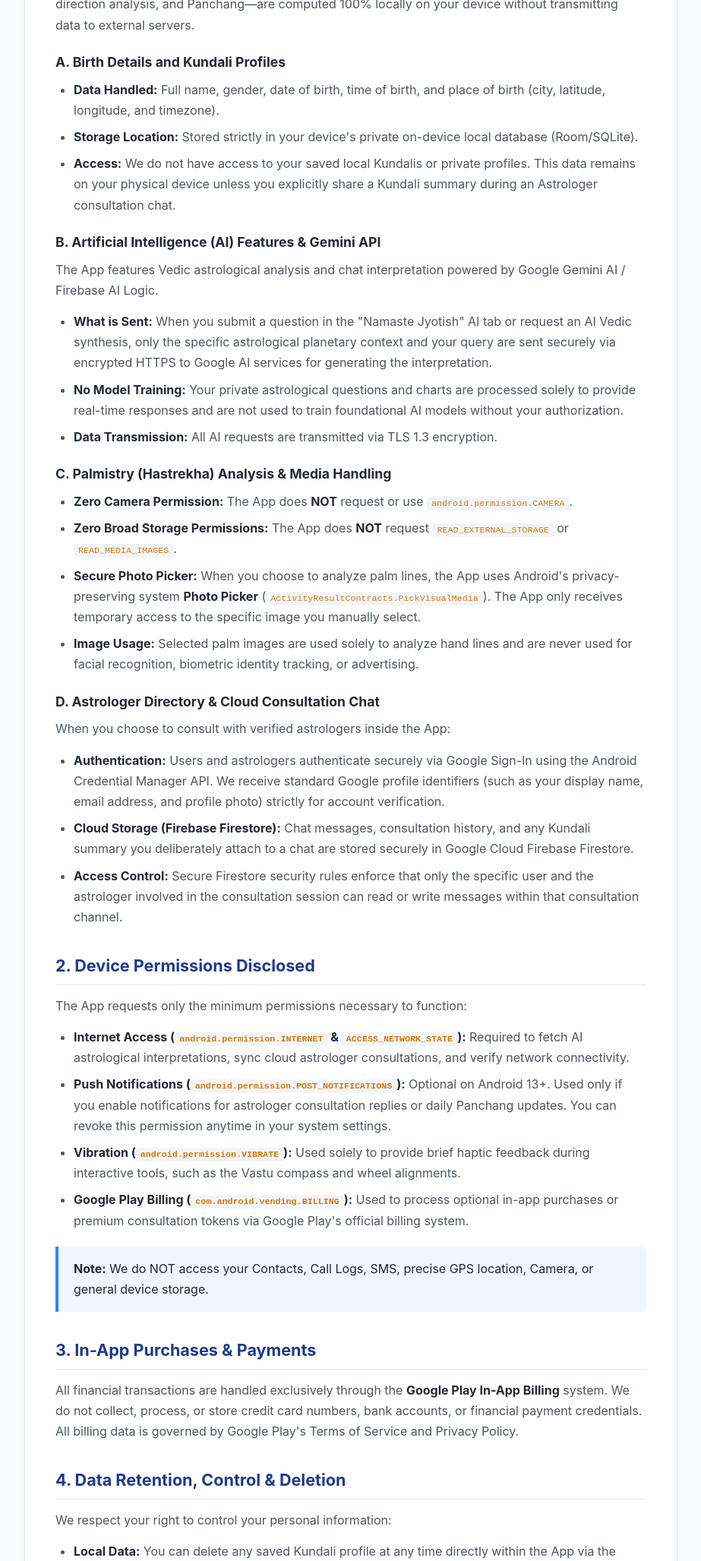
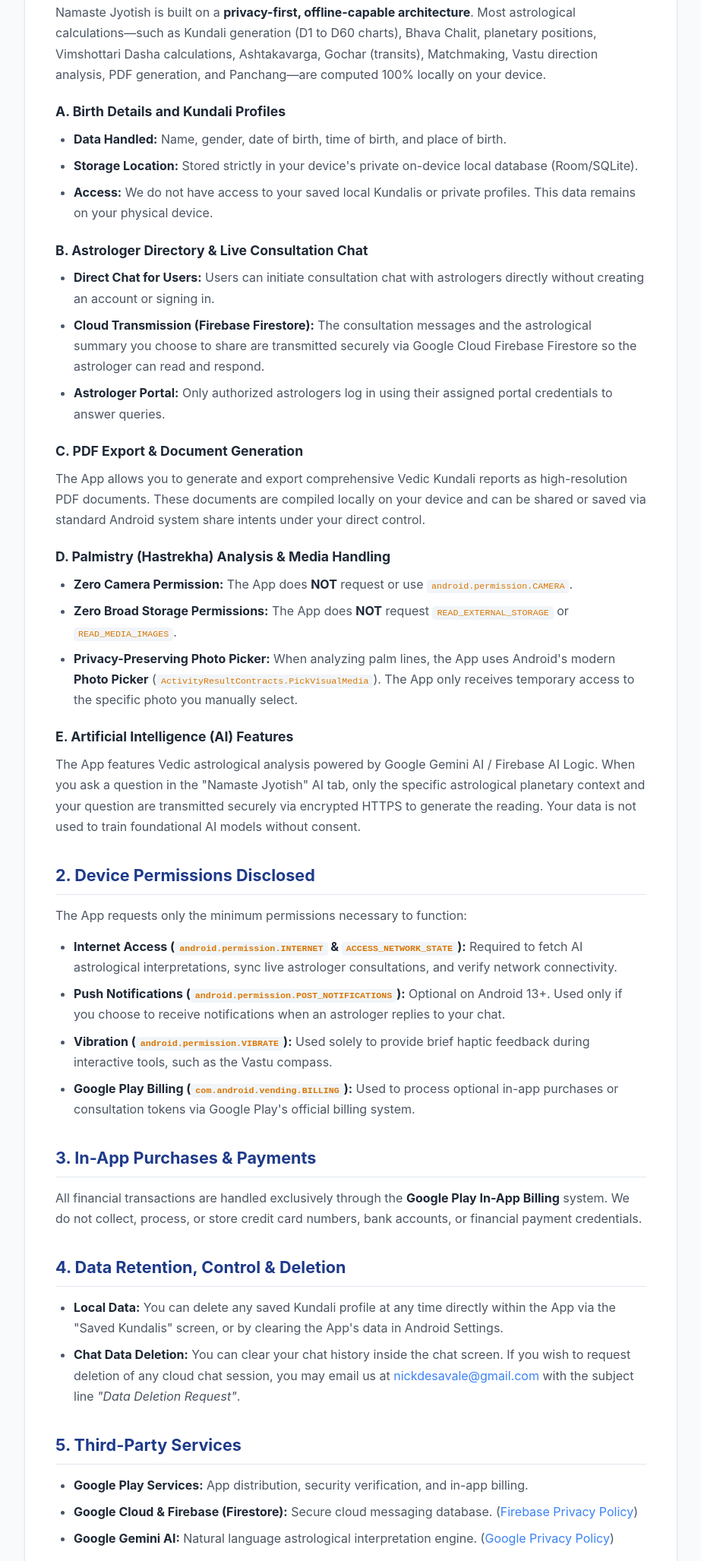
Before and after one commit to NIHALDESAVALE/Namaste-Jyotish-privacy-policy, a plain HTML site: page index.html in a window 1280 px wide. Shown: the part 670-2725 px from the top of the page at 76% size, without its empty margins (178-1101 px from the left). Drawn offline with Linux system fonts and the light colour scheme.

Commit message:
Refactor CSS styles and update privacy policy text

```diff
--- a/index.html
+++ b/index.html
@@ -15,11 +15,7 @@
             --border-color: #e2e8f0;
             --highlight-bg: #eff6ff;
         }
-        * {
-            box-sizing: border-box;
-            margin: 0;
-            padding: 0;
-        }
+        * { box-sizing: border-box; margin: 0; padding: 0; }
         body {
             font-family: -apple-system, BlinkMacSystemFont, "Segoe UI", Roboto, Helvetica, Arial, sans-serif;
             line-height: 1.7;
@@ -33,7 +29,7 @@
             background-color: var(--bg-card);
             padding: 40px;
             border-radius: 12px;
-            box-shadow: 0 4px 6px -1px rgba(0, 0, 0, 0.05), 0 2px 4px -2px rgba(0, 0, 0, 0.05);
+            box-shadow: 0 4px 6px -1px rgba(0, 0, 0, 0.05);
             border: 1px solid var(--border-color);
         }
         header {
@@ -75,21 +71,10 @@
             margin-top: 20px;
             margin-bottom: 8px;
         }
-        p {
-            margin-bottom: 14px;
-            color: var(--text-muted);
-        }
-        ul {
-            margin-bottom: 16px;
-            padding-left: 24px;
-            color: var(--text-muted);
-        }
-        li {
-            margin-bottom: 8px;
-        }
-        strong {
-            color: var(--text-main);
-        }
+        p { margin-bottom: 14px; color: var(--text-muted); }
+        ul { margin-bottom: 16px; padding-left: 24px; color: var(--text-muted); }
+        li { margin-bottom: 8px; }
+        strong { color: var(--text-main); }
         code {
             background-color: #f1f5f9;
             padding: 2px 6px;
@@ -105,10 +90,7 @@
             border-radius: 0 8px 8px 0;
             margin: 20px 0;
         }
-        .highlight-box p {
-            margin-bottom: 0;
-            color: var(--text-main);
-        }
+        .highlight-box p { margin-bottom: 0; color: var(--text-main); }
         .contact-card {
             background-color: #f8fafc;
             border: 1px solid var(--border-color);
@@ -116,23 +98,12 @@
             padding: 20px;
             margin-top: 24px;
         }
-        .contact-card p {
-            margin-bottom: 6px;
-        }
-        a {
-            color: var(--primary-accent);
-            text-decoration: none;
-        }
-        a:hover {
-            text-decoration: underline;
-        }
+        .contact-card p { margin-bottom: 6px; }
+        a { color: var(--primary-accent); text-decoration: none; }
+        a:hover { text-decoration: underline; }
         @media (max-width: 640px) {
-            .container {
-                padding: 24px 18px;
-            }
-            h1 {
-                font-size: 1.6rem;
-            }
+            .container { padding: 24px 18px; }
+            h1 { font-size: 1.6rem; }
         }
     </style>
 </head>
@@ -146,83 +117,71 @@
             <p class="effective-date"><strong>Application Package:</strong> <code>com.aistudio.jyotishai.qzkajh</code></p>
         </header>
 
-        <p><strong>NIHAL VIJAYKUMAR DESAVALE</strong> ("we", "our", or "us") operates the <strong>Namaste Jyotish</strong> mobile application (the "App"). We respect your privacy and are committed to protecting any personal data you enter while using our App.</p>
+        <p><strong>NIHAL VIJAYKUMAR DESAVALE</strong> ("we", "our", or "us") operates the <strong>Namaste Jyotish</strong> mobile application (the "App"). We respect your privacy and are committed to protecting any information processed while using our App.</p>
 
-        <p>This Privacy Policy explains what information we process, how it is stored and protected, how our AI and cloud consultation features operate, and your data protection rights.</p>
+        <div class="highlight-box">
+            <p><strong>No User Sign-In or Account Required:</strong> General users are NOT required to create an account, register, or provide an email, phone number, or login credentials to use Namaste Jyotish. All core features (Kundali generation, Dasha calculations, PDF export, and Astrologer chat) are fully accessible without user registration.</p>
+        </div>
 
-        <h2>1. Information Processing & Core Architecture</h2>
-        <p>Namaste Jyotish is designed with a <strong>privacy-first, offline-capable architecture</strong>. Most astrological calculations—such as Kundali generation (D1 to D60 charts), Bhava Chalit, planetary positions, Vimshottari Dasha calculations, Ashtakavarga, Gochar (transits), Matchmaking (Guna Milan), Vastu direction analysis, and Panchang—are computed 100% locally on your device without transmitting data to external servers.</p>
+        <h2>1. Information Processing & Architecture</h2>
+        <p>Namaste Jyotish is built on a <strong>privacy-first, offline-capable architecture</strong>. Most astrological calculations—such as Kundali generation (D1 to D60 charts), Bhava Chalit, planetary positions, Vimshottari Dasha calculations, Ashtakavarga, Gochar (transits), Matchmaking, Vastu direction analysis, PDF generation, and Panchang—are computed 100% locally on your device.</p>
 
         <h3>A. Birth Details and Kundali Profiles</h3>
         <ul>
-            <li><strong>Data Handled:</strong> Full name, gender, date of birth, time of birth, and place of birth (city, latitude, longitude, and timezone).</li>
+            <li><strong>Data Handled:</strong> Name, gender, date of birth, time of birth, and place of birth.</li>
             <li><strong>Storage Location:</strong> Stored strictly in your device's private on-device local database (Room/SQLite).</li>
-            <li><strong>Access:</strong> We do not have access to your saved local Kundalis or private profiles. This data remains on your physical device unless you explicitly share a Kundali summary during an Astrologer consultation chat.</li>
+            <li><strong>Access:</strong> We do not have access to your saved local Kundalis or private profiles. This data remains on your physical device.</li>
         </ul>
 
-        <h3>B. Artificial Intelligence (AI) Features & Gemini API</h3>
-        <p>The App features Vedic astrological analysis and chat interpretation powered by Google Gemini AI / Firebase AI Logic.</p>
+        <h3>B. Astrologer Directory & Live Consultation Chat</h3>
         <ul>
-            <li><strong>What is Sent:</strong> When you submit a question in the "Namaste Jyotish" AI tab or request an AI Vedic synthesis, only the specific astrological planetary context and your query are sent securely via encrypted HTTPS to Google AI services for generating the interpretation.</li>
-            <li><strong>No Model Training:</strong> Your private astrological questions and charts are processed solely to provide real-time responses and are not used to train foundational AI models without your authorization.</li>
-            <li><strong>Data Transmission:</strong> All AI requests are transmitted via TLS 1.3 encryption.</li>
+            <li><strong>Direct Chat for Users:</strong> Users can initiate consultation chat with astrologers directly without creating an account or signing in.</li>
+            <li><strong>Cloud Transmission (Firebase Firestore):</strong> The consultation messages and the astrological summary you choose to share are transmitted securely via Google Cloud Firebase Firestore so the astrologer can read and respond.</li>
+            <li><strong>Astrologer Portal:</strong> Only authorized astrologers log in using their assigned portal credentials to answer queries.</li>
         </ul>
 
-        <h3>C. Palmistry (Hastrekha) Analysis & Media Handling</h3>
+        <h3>C. PDF Export & Document Generation</h3>
+        <p>The App allows you to generate and export comprehensive Vedic Kundali reports as high-resolution PDF documents. These documents are compiled locally on your device and can be shared or saved via standard Android system share intents under your direct control.</p>
+
+        <h3>D. Palmistry (Hastrekha) Analysis & Media Handling</h3>
         <ul>
             <li><strong>Zero Camera Permission:</strong> The App does <strong>NOT</strong> request or use <code>android.permission.CAMERA</code>.</li>
             <li><strong>Zero Broad Storage Permissions:</strong> The App does <strong>NOT</strong> request <code>READ_EXTERNAL_STORAGE</code> or <code>READ_MEDIA_IMAGES</code>.</li>
-            <li><strong>Secure Photo Picker:</strong> When you choose to analyze palm lines, the App uses Android's privacy-preserving system <strong>Photo Picker</strong> (<code>ActivityResultContracts.PickVisualMedia</code>). The App only receives temporary access to the specific image you manually select.</li>
-            <li><strong>Image Usage:</strong> Selected palm images are used solely to analyze hand lines and are never used for facial recognition, biometric identity tracking, or advertising.</li>
+            <li><strong>Privacy-Preserving Photo Picker:</strong> When analyzing palm lines, the App uses Android's modern <strong>Photo Picker</strong> (<code>ActivityResultContracts.PickVisualMedia</code>). The App only receives temporary access to the specific photo you manually select.</li>
         </ul>
 
-        <h3>D. Astrologer Directory & Cloud Consultation Chat</h3>
-        <p>When you choose to consult with verified astrologers inside the App:</p>
-        <ul>
-            <li><strong>Authentication:</strong> Users and astrologers authenticate securely via Google Sign-In using the Android Credential Manager API. We receive standard Google profile identifiers (such as your display name, email address, and profile photo) strictly for account verification.</li>
-            <li><strong>Cloud Storage (Firebase Firestore):</strong> Chat messages, consultation history, and any Kundali summary you deliberately attach to a chat are stored securely in Google Cloud Firebase Firestore.</li>
-            <li><strong>Access Control:</strong> Secure Firestore security rules enforce that only the specific user and the astrologer involved in the consultation session can read or write messages within that consultation channel.</li>
-        </ul>
+        <h3>E. Artificial Intelligence (AI) Features</h3>
+        <p>The App features Vedic astrological analysis powered by Google Gemini AI / Firebase AI Logic. When you ask a question in the "Namaste Jyotish" AI tab, only the specific astrological planetary context and your question are transmitted securely via encrypted HTTPS to generate the reading. Your data is not used to train foundational AI models without consent.</p>
 
         <h2>2. Device Permissions Disclosed</h2>
         <p>The App requests only the minimum permissions necessary to function:</p>
         <ul>
-            <li><strong>Internet Access (<code>android.permission.INTERNET</code> &amp; <code>ACCESS_NETWORK_STATE</code>):</strong> Required to fetch AI astrological interpretations, sync cloud astrologer consultations, and verify network connectivity.</li>
-            <li><strong>Push Notifications (<code>android.permission.POST_NOTIFICATIONS</code>):</strong> Optional on Android 13+. Used only if you enable notifications for astrologer consultation replies or daily Panchang updates. You can revoke this permission anytime in your system settings.</li>
-            <li><strong>Vibration (<code>android.permission.VIBRATE</code>):</strong> Used solely to provide brief haptic feedback during interactive tools, such as the Vastu compass and wheel alignments.</li>
-            <li><strong>Google Play Billing (<code>com.android.vending.BILLING</code>):</strong> Used to process optional in-app purchases or premium consultation tokens via Google Play's official billing system.</li>
+            <li><strong>Internet Access (<code>android.permission.INTERNET</code> &amp; <code>ACCESS_NETWORK_STATE</code>):</strong> Required to fetch AI astrological interpretations, sync live astrologer consultations, and verify network connectivity.</li>
+            <li><strong>Push Notifications (<code>android.permission.POST_NOTIFICATIONS</code>):</strong> Optional on Android 13+. Used only if you choose to receive notifications when an astrologer replies to your chat.</li>
+            <li><strong>Vibration (<code>android.permission.VIBRATE</code>):</strong> Used solely to provide brief haptic feedback during interactive tools, such as the Vastu compass.</li>
+            <li><strong>Google Play Billing (<code>com.android.vending.BILLING</code>):</strong> Used to process optional in-app purchases or consultation tokens via Google Play's official billing system.</li>
         </ul>
-        <div class="highlight-box">
-            <p><strong>Note:</strong> We do NOT access your Contacts, Call Logs, SMS, precise GPS location, Camera, or general device storage.</p>
-        </div>
 
         <h2>3. In-App Purchases & Payments</h2>
-        <p>All financial transactions are handled exclusively through the <strong>Google Play In-App Billing</strong> system. We do not collect, process, or store credit card numbers, bank accounts, or financial payment credentials. All billing data is governed by Google Play's Terms of Service and Privacy Policy.</p>
+        <p>All financial transactions are handled exclusively through the <strong>Google Play In-App Billing</strong> system. We do not collect, process, or store credit card numbers, bank accounts, or financial payment credentials.</p>
 
         <h2>4. Data Retention, Control & Deletion</h2>
-        <p>We respect your right to control your personal information:</p>
         <ul>
             <li><strong>Local Data:</strong> You can delete any saved Kundali profile at any time directly within the App via the "Saved Kundalis" screen, or by clearing the App's data in Android Settings.</li>
-            <li><strong>Cloud Data Deletion:</strong> If you have participated in an Astrologer consultation and wish to permanently delete your cloud account, messages, or consultation records, you may email us at <a href="mailto:nickdesavale@gmail.com">nickdesavale@gmail.com</a> with the subject line <em>"Data Deletion Request"</em>. We will process and delete your cloud records within 30 days in compliance with Google Play Developer Policies.</li>
+            <li><strong>Chat Data Deletion:</strong> You can clear your chat history inside the chat screen. If you wish to request deletion of any cloud chat session, you may email us at <a href="mailto:nickdesavale@gmail.com">nickdesavale@gmail.com</a> with the subject line <em>"Data Deletion Request"</em>.</li>
         </ul>
 
         <h2>5. Third-Party Services</h2>
-        <p>The App integrates with reputable third-party service providers who operate under industry-standard security and compliance frameworks:</p>
         <ul>
-            <li><strong>Google Play Services:</strong> Core app distribution, safety verification, and in-app billing.</li>
-            <li><strong>Google Cloud &amp; Firebase (Firestore &amp; Auth):</strong> Secure database and user authentication. (<a href="https://firebase.google.com/support/privacy" target="_blank" rel="noopener">Firebase Privacy Policy</a>)</li>
-            <li><strong>Google Gemini AI / AI Studio:</strong> Natural language astrological interpretation engine. (<a href="https://policies.google.com/privacy" target="_blank" rel="noopener">Google Privacy Policy</a>)</li>
+            <li><strong>Google Play Services:</strong> App distribution, security verification, and in-app billing.</li>
+            <li><strong>Google Cloud &amp; Firebase (Firestore):</strong> Secure cloud messaging database. (<a href="https://firebase.google.com/support/privacy" target="_blank" rel="noopener">Firebase Privacy Policy</a>)</li>
+            <li><strong>Google Gemini AI:</strong> Natural language astrological interpretation engine. (<a href="https://policies.google.com/privacy" target="_blank" rel="noopener">Google Privacy Policy</a>)</li>
         </ul>
 
         <h2>6. Children's Privacy</h2>
-        <p>Our App is not intended for use by children under the age of 13. We do not knowingly collect personal identifiable information from children under 13. If you believe that a child under 13 has provided personal data to our cloud services, please contact us immediately, and we will take prompt steps to remove such information.</p>
+        <p>Our App is not directed to children under 13. We do not knowingly collect personal identifiable information from children under 13.</p>
 
-        <h2>7. Changes to This Privacy Policy</h2>
-        <p>We may update this Privacy Policy from time to time to reflect changes in our practices or applicable legal regulations. Any modifications will be posted directly to this URL with an updated "Effective Date". We encourage you to review this page periodically.</p>
-
-        <h2>8. Contact Information</h2>
-        <p>If you have any questions, concerns, or requests regarding this Privacy Policy or your personal data, please contact us:</p>
-
+        <h2>7. Contact Information</h2>
         <div class="contact-card">
             <p><strong>Developer:</strong> NIHAL VIJAYKUMAR DESAVALE</p>
             <p><strong>Application:</strong> Namaste Jyotish</p>
```
